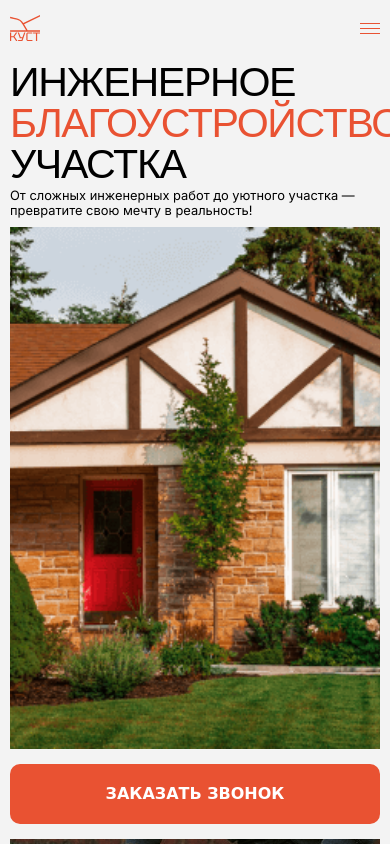
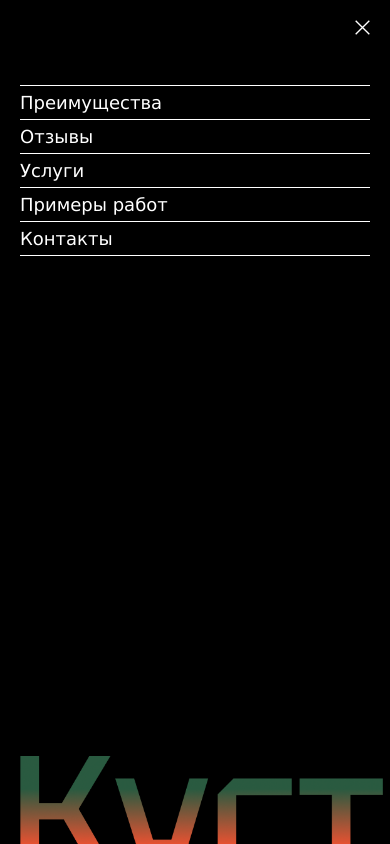
Before and after one commit to DianaSmertina/landing_landscaping, a website built with webpack: page src/index.html in a window 390 px wide. Both pictures are taken after a click on the element 370 px from the left and 28 px from the top of the page. Shown: the top 844 px of the page. Built offline with nearby package versions, Linux system fonts and the light colour scheme; a web font is replaced by a local one.

Commit message:
add modal menu for tab and mobile

```diff
--- a/src/index.html
+++ b/src/index.html
@@ -26,6 +26,31 @@
         <link rel="icon" href="favicon.ico" />
     </head>
     <body>
+        <div class="menu-modal none">
+            <div class="menu-modal__close">
+                <img src="./img/close.svg" alt="close" class="menu-modal__close-img" />
+            </div>
+            <ul class="menu-modal__nav-list">
+                <li class="menu-modal__nav-link">
+                    <a href="#advantages">Преимущества</a>
+                </li>
+                <li class="menu-modal__nav-link">
+                    <a href="#reviews">Отзывы</a>
+                </li>
+                <li class="menu-modal__nav-link">
+                    <a href="#services">Услуги</a>
+                </li>
+                <li class="menu-modal__nav-link">
+                    <a href="#examples">Примеры работ</a>
+                </li>
+                <li class="menu-modal__nav-link">
+                    <a href="#contacts">Контакты</a>
+                </li>
+            </ul>
+            <div class="menu-modal__brand">
+                <img src="./img/brandMenu.png" class="menu-modal__brand-img" />
+            </div>
+        </div>
         <div class="content-wrapper">
             <header>
                 <div class="logo"></div>
--- a/src/index.js
+++ b/src/index.js
@@ -35,7 +35,7 @@ var slider = tns({
         },
         501: {
             items: 2,
-        }
+        },
     },
 });
 
@@ -124,3 +124,25 @@ window.onload = function () {
     changeHeight(reviewsColumns);
     changeHeight(stagesColumns);
 };
+
+const burgerBtn = document.querySelector(".header__burger");
+const closeMenu = document.querySelector(".menu-modal__close");
+const modal = document.querySelector(".menu-modal");
+const body = document.body;
+const modalLink = Array.from(document.querySelectorAll(".menu-modal__nav-link"));
+
+burgerBtn.addEventListener("click", () => {
+    modal.classList.remove("none");
+    body.classList.add("no-scroll");
+});
+
+function closeModal() {
+    modal.classList.add("none");
+    body.classList.remove("no-scroll");
+}
+
+closeMenu.addEventListener("click", closeModal);
+
+modalLink.forEach((link) => {
+    link.addEventListener("click", closeModal);
+});
--- a/src/styles.scss
+++ b/src/styles.scss
@@ -3,7 +3,7 @@
 @import "./styles/base.scss";
 @import "./styles/components/header.scss";
 @import "./styles/components/services.scss";
-@import "./styles/components/main-block.scss";
+@import "./styles/components/mainBlock.scss";
 @import "./styles/components/statistics.scss";
 @import "./styles/components/stages.scss";
 @import "./styles/components/reviews.scss";
@@ -12,3 +12,4 @@
 @import "./styles/components/faq.scss";
 @import "./styles/components/form.scss";
 @import "./styles/components/footer.scss";
+@import "./styles/components/menuModal.scss";
--- a/src/styles/base.scss
+++ b/src/styles/base.scss
@@ -13,6 +13,7 @@ html {
 body {
     background-color: $background-color;
     margin: 0;
+    position: relative;
 }
 
 p {
@@ -76,6 +77,14 @@ a {
     font-weight: 300;
 }
 
+.none {
+    display: none !important;
+}
+
+.no-scroll {
+    overflow: hidden;
+}
+
 @media (max-width: 1100px) {
     .title-secondary {
         margin: 90px 0 25px 0;
--- /dev/null
+++ b/src/styles/components/menuModal.scss
@@ -0,0 +1,58 @@
+@import "../constants.scss";
+
+.menu-modal {
+    width: 100vw;
+    height: 100vh;
+    background-color: $dark-color;
+    position: absolute;
+    top: 0;
+    left: 0;
+    padding: 20px;
+}
+
+.menu-modal__close {
+    display: flex;
+    justify-content: end;
+}
+
+.menu-modal__close-img {
+    width: 20px;
+    height: 20px;
+}
+
+.menu-modal__nav-list {
+    list-style: none;
+    padding-left: 0;
+    border-top: 1px solid $light-color;
+    margin-top: 50px;
+}
+
+.menu-modal__nav-link {
+    color: $light-color;
+    font-size: 24px;
+    line-height: 47px;
+    border-bottom: 1px solid $light-color;
+}
+
+.menu-modal__brand {
+    position: absolute;
+    bottom: -10px;
+}
+
+.menu-modal__brand-img {
+    object-fit: cover;
+    width: 98%;
+}
+
+@media (max-width: 420px) {
+    .menu-modal__close-img {
+        width: 15px;
+        height: 15px;
+    }
+
+    .menu-modal__nav-link {
+        color: $light-color;
+        font-size: 18px;
+        line-height: 33px;
+    }
+}
```
Also changed, not shown: src/img/brandMenu.png (added), src/img/close.svg (added), src/styles/components/mainBlock.scss (renamed from src/styles/components/main-block.scss).
